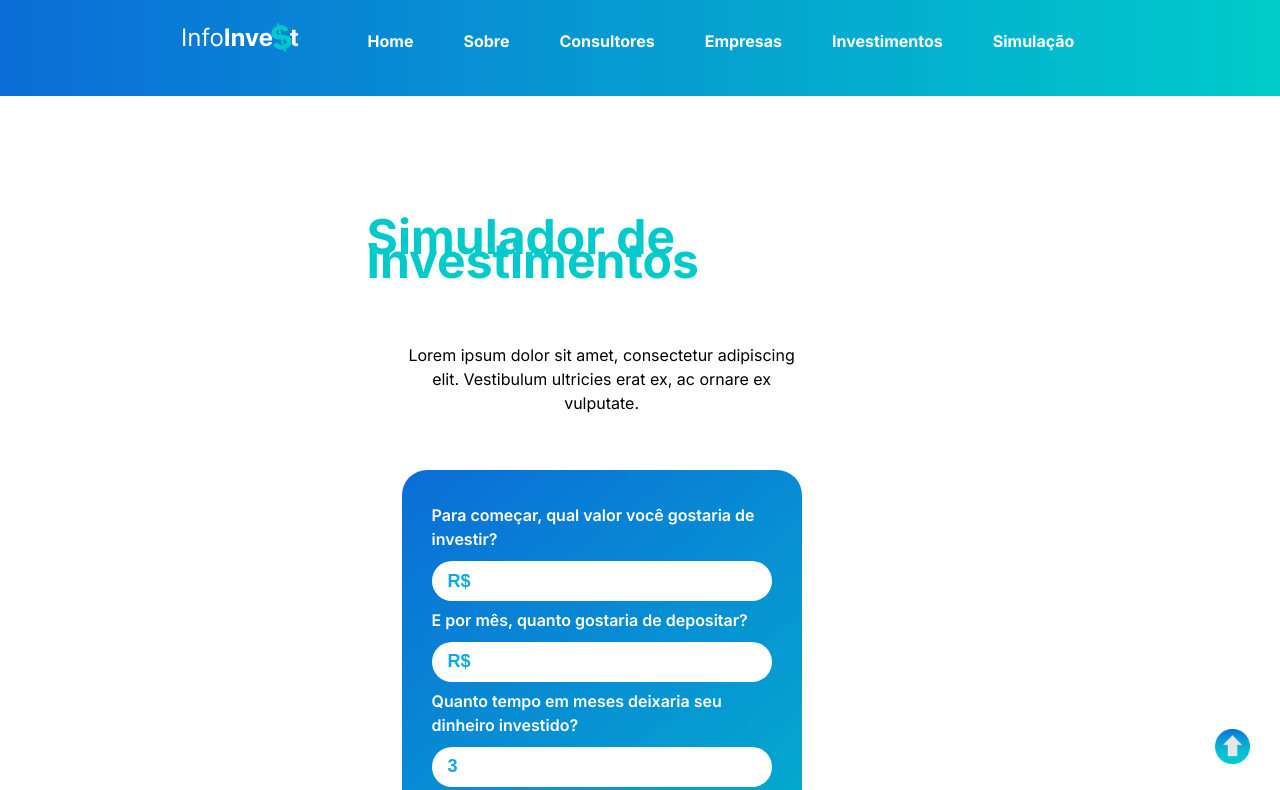
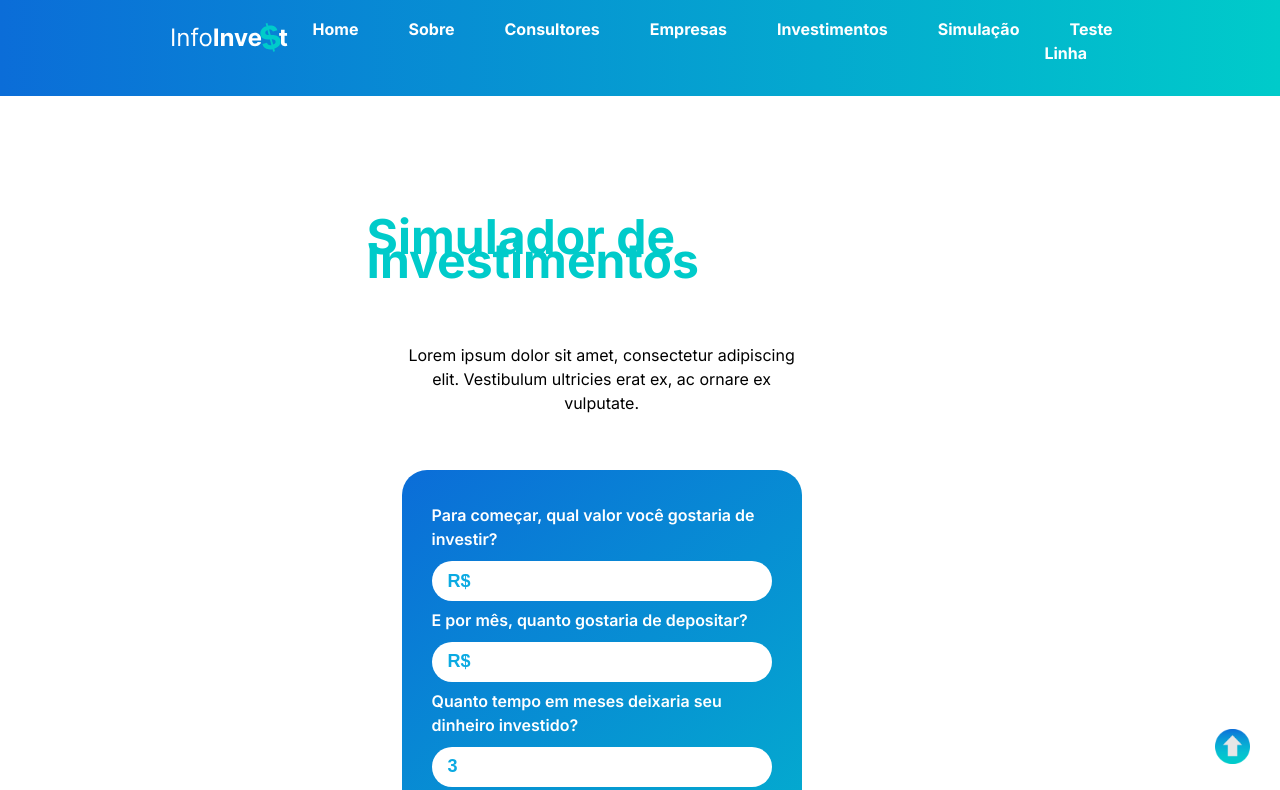
Before and after one commit to ramattoso/hackathon-startse, a plain HTML site: page simulacao.html in a window 1280 px wide. Shown: the top 790 px of the page. Drawn offline with nearby package versions, Linux system fonts and the light colour scheme.

```diff
--- a/simulacao.html
+++ b/simulacao.html
@@ -30,6 +30,7 @@
                     <li><a href="empresas.html" title="Principais Corretoras/Bancos do Brasil">Empresas</a></li>
                     <li><a href="investimentos.html" title="Exemplos de Investimentos">Investimentos</a></li>
                     <li><a href="simulacao.html" title="Simulação de Investimentos - Calculadora">Simulação</a></li>
+                    <li><a href="teste-chart.html">Teste Linha</a></li>
                 </ul>
             </nav>
         </div>
```
